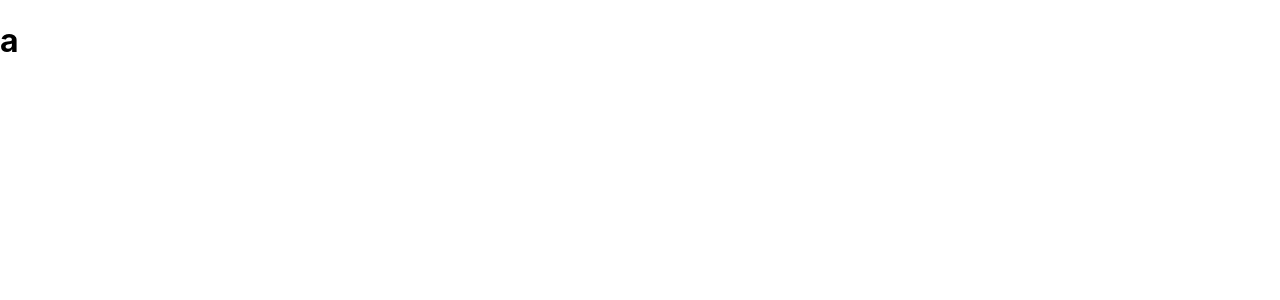
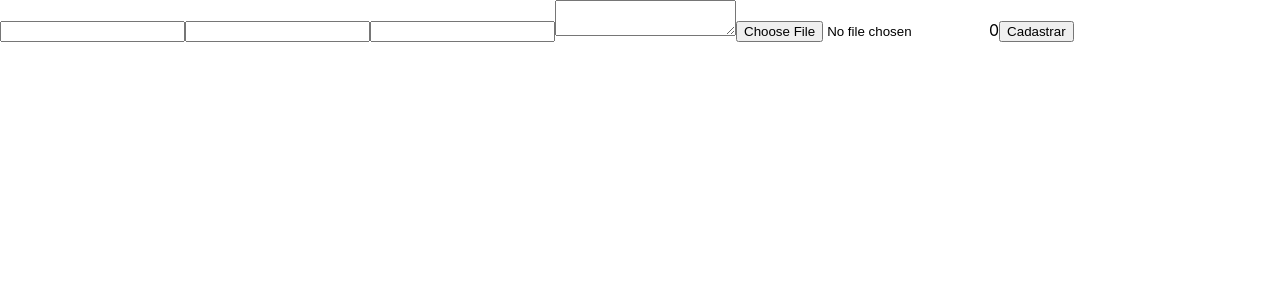
Before and after one commit to LucasTFranca/msb-frontend, a React (Create React App) app: page / in a window 1280 px wide. Shown: the top 300 px of the page. Built offline with nearby package versions, Linux system fonts and the light colour scheme.

Commit message:
Home page added

```diff
--- a/src/pages/Home.jsx
+++ b/src/pages/Home.jsx
@@ -1,8 +1,71 @@
-import React from 'react';
+import React, { useState } from 'react';
 
 function Home() {
+  const [name, setName] = useState('');
+  const [email, setEmail] = useState('');
+  const [phone, setPhone] = useState('');
+  const [message, setMessage] = useState('');
+  const [archive, setArchive] = useState();
+  const [error, setError] = useState('');
+
+  function handleChange({ target }) {
+    const { id, value } = target;
+
+    const inputDictionary = {
+      name: () => setName(value),
+      email: () => setEmail(value),
+      phone: () => setPhone(value),
+      message: () => setMessage(value),
+      archive: () => setArchive(value),
+    };
+
+    inputDictionary[id]();
+  }
+
+  function verifyInputs() {
+    if (name.length < 3) return setError('Nome precisa ter mais de 3 caracteres');
+
+    if (!email.includes('@')) return setError('Email inválido');
+
+    if (phone.length < 8) return setError('Telefone precisa ter mais de 8 dígitos');
+
+    if (message.length < 10) return setError('Mensagem precisa ter mais de 10 caracteres');
+
+    if (!archive) return setError('Você deve adicionar um arquivo');
+
+    return setError('');
+  }
+
+  function createUser() {
+    verifyInputs();
+
+    if (!error.length) {
+      console.log('Criando usuário');
+    }
+  }
+
   return (
-    <h1>a</h1>
+    <div>
+      <label htmlFor="name">
+        <input onChange={handleChange} id="name" type="text" />
+      </label>
+      <label htmlFor="email">
+        <input onChange={handleChange} id="email" type="email" />
+      </label>
+      <label htmlFor="phone">
+        <input onChange={handleChange} id="phone" type="text" />
+      </label>
+      <label htmlFor="message">
+        <textarea onChange={handleChange} id="message" type="text" />
+      </label>
+      <label htmlFor="archive">
+        <input onChange={handleChange} id="archive" type="file" />
+      </label>
+
+      {error.length && <span>{error}</span>}
+
+      <button onClick={createUser} type="button">Cadastrar</button>
+    </div>
   );
 }
 
```
